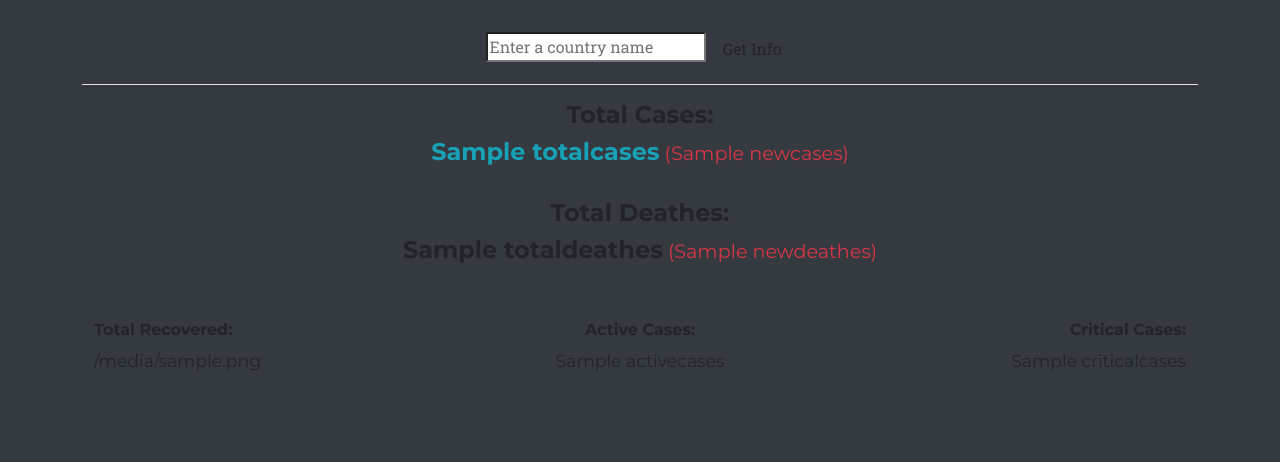
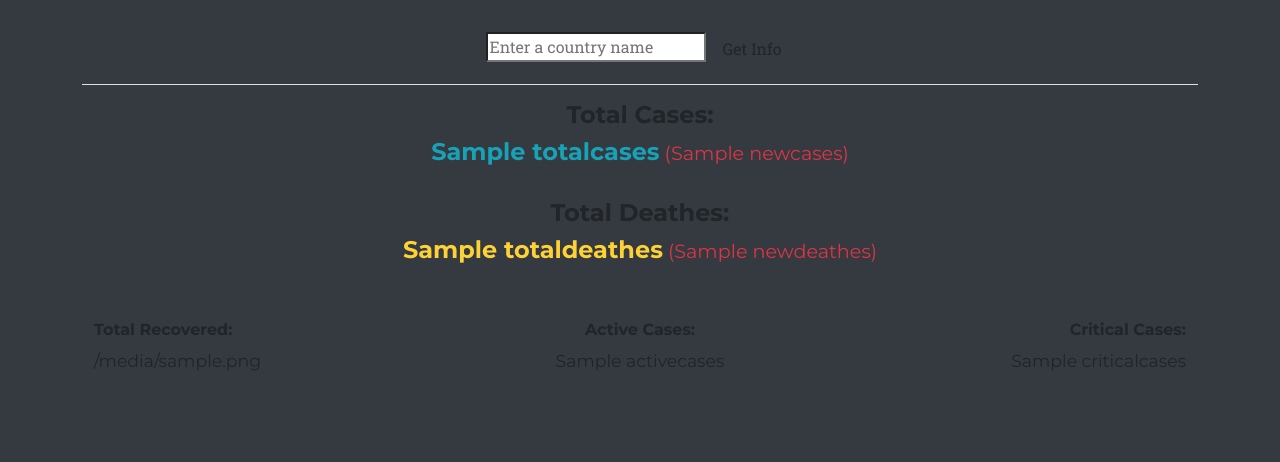
Before and after one commit to FerasAlfrih/saferasoft, a Django app: template templates/covid19.html in a window 1280 px wide. Shown: the part 213-675 px from the top of the page. Run offline with Django 3.2, Linux system fonts and the light colour scheme; the template is opened without the code that fills it: most values are stand-ins (such as "Sample title", 1, 10 or a date in 2020); some libraries are stand-ins or nearby versions; some web fonts are replaced.

Commit message:
Update covid19.html

```diff
--- a/templates/covid19.html
+++ b/templates/covid19.html
@@ -27,7 +27,7 @@
                         </span>
                         <span>
                             <h4>Total Deathes:</h4>
-                            <h4 class="text-alert">{{ totaldeathes }}<small class="text-danger"> ({{ newdeathes }})</small></h4><br>
+                            <h4 class="text-warning">{{ totaldeathes }}<small class="text-danger"> ({{ newdeathes }})</small></h4><br>
                         </span>
                     </div>
                 </center>
```
